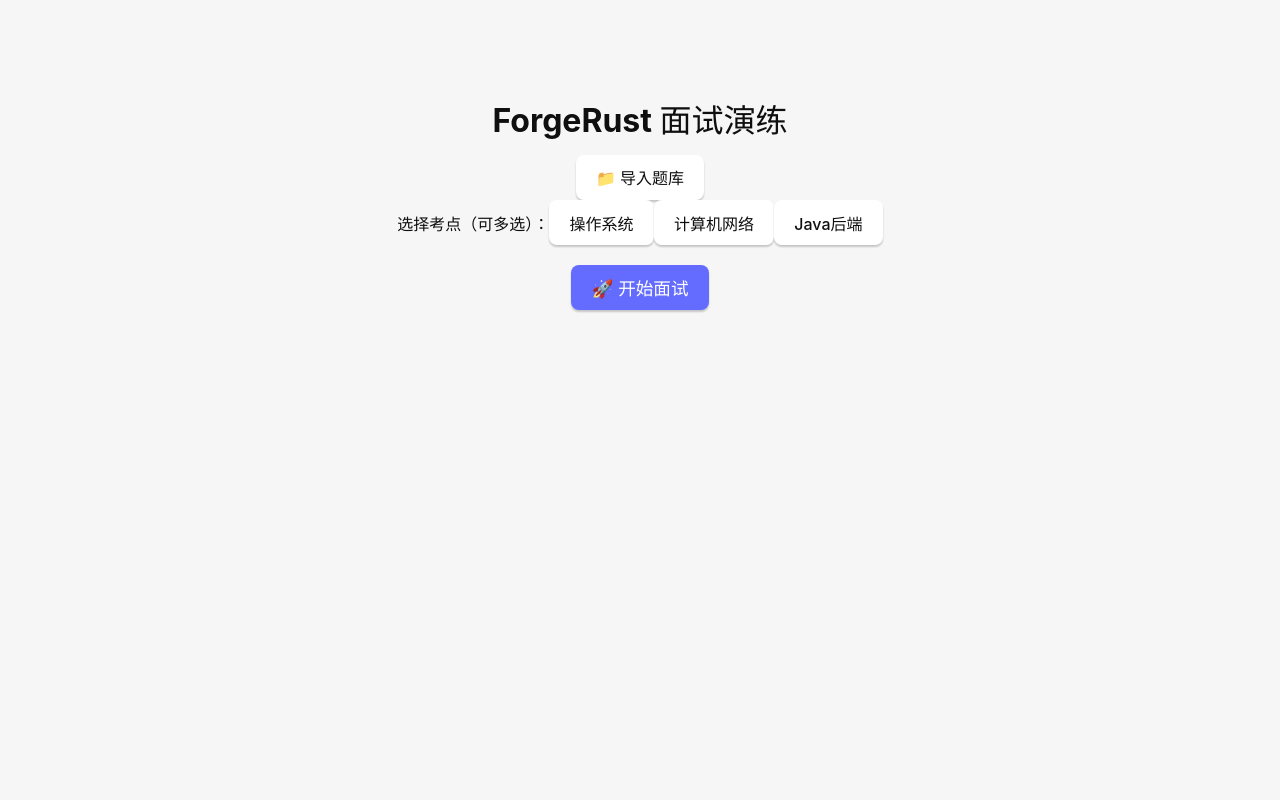
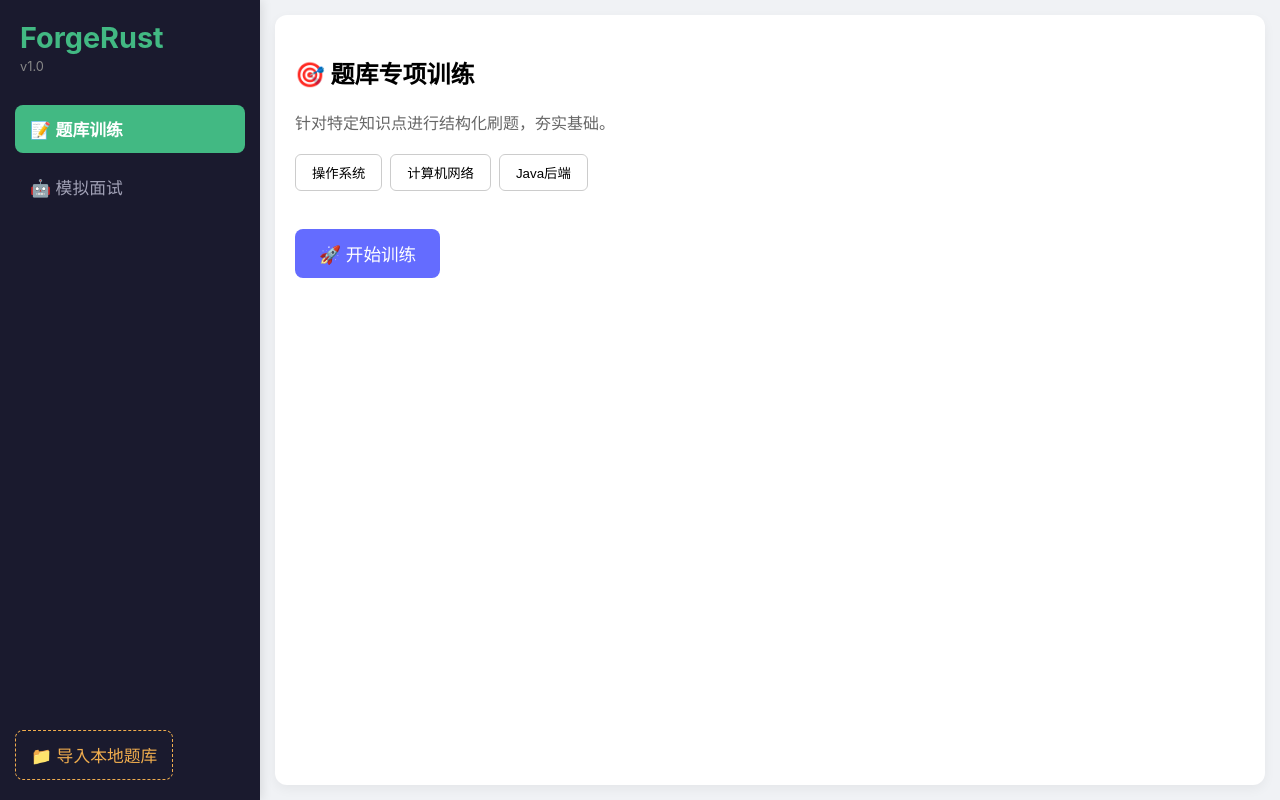
Before and after one commit to Yukino-chyan/ForgeRust, a Vue app: page / in a window 1280 px wide. Built offline with nearby package versions, Linux system fonts and the light colour scheme.

Commit message:
Restructed the logic,now it has two individial ability:Questions and Interview

```diff
--- a/src/App.vue
+++ b/src/App.vue
@@ -3,305 +3,132 @@ import { ref } from "vue";
 import { invoke } from "@tauri-apps/api/core";
 import { open } from "@tauri-apps/plugin-dialog";
 
-interface AiResponse {
-  score: number;
-  comment: string;
-  next_topic_suggestion: string;
-}
+// 引入刚刚写好的组件
+import QuestionTraining from "./components/QuestionTraining.vue";
 
-interface Question {
-  id: number;
-  content: string;
-  tags: string;
-  difficulty: number;
-}
-const tags = ["操作系统", "计算机网络", "Java后端"];
-const appState = ref<'setup' | 'interview'>('setup'); // 控制当前显示哪个页面
-const selectedTags = ref<string[]>([]); // 用户选中的考点（现在是数组了，支持多选）
-const questionList = ref<Question[]>([]); // 后端发来的一整套试卷
-const currentIndex = ref(0); // 当前做到第几题了
-const currentQuestion = ref<Question | null>(null);
-const userAnswer = ref("");
-const aiResult = ref<AiResponse | null>(null);
-const isLoading = ref(false);
+// 全局路由状态：控制右侧显示什么内容
+const currentView = ref<'training' | 'mock_interview'>('training');
 
-// 负责点击标签时的选中/取消选中逻辑
-function toggleTag(tag: string) {
-  const index = selectedTags.value.indexOf(tag);
-  if (index > -1) {
-    selectedTags.value.splice(index, 1); // 再次点击取消选中
-  } else {
-    selectedTags.value.push(tag); // 选中
-  }
-}
-
-// 2. 负责点击“开始面试”按钮的逻辑
-async function startInterview() {
-  if (selectedTags.value.length === 0) {
-    return alert("请至少选择一个考点！");
-  }
-
-  try {
-    questionList.value = await invoke("generate_interview", { tags: selectedTags.value });
-
-    // 初始化考试状态
-    currentIndex.value = 0;
-    currentQuestion.value = questionList.value[0]; // 把试卷的第一题挂载到当前显示
-    userAnswer.value = "";
-    aiResult.value = null;
-    // 状态机切换！
-    appState.value = 'interview';
-
-  } catch (error) {
-    alert(error);
-  }
-}
-
-async function startEvaluation() {
-    isLoading.value = true;
-  try {
-    aiResult.value = await invoke("mock_evaluate_answer", {
-      answer: userAnswer.value
-    });
-  } catch (error) {
-    console.error("调用失败:", error);
-  } finally {
-    isLoading.value = false;
-  }
-}
-
+// 全局工具：导入题库保留在最顶层
 async function handleImport() {
   try {
-    // 唤起操作系统的文件选择框
     const selectedPath = await open({
       multiple: false,
-      filters: [{
-        name: '题库文件',
-        extensions: ['txt', 'json', 'csv']
-      }]
+      filters: [{ name: '题库文件', extensions: ['txt', 'json', 'csv'] }]
     });
+    if (!selectedPath) return;
 
-    if (!selectedPath) {
-      console.log("用户取消了文件选择");
-      return;
-    }
-    // 发送给 Rust 后端去处理
-    console.log("选中的文件路径：", selectedPath);
     const resultMsg = await invoke("import_questions_from_file", {
       filePath: typeof selectedPath === 'string' ? selectedPath : (selectedPath as any).path
     });
-
-    alert(`🎉 ${resultMsg}\n\n(现在你可以多点几次标签抽题，看看能不能抽到刚才导入的题了)`);
-
+    alert(`🎉 ${resultMsg}`);
   } catch (error) {
     console.error("文件导入失败:", error);
     alert(`导入出错: ${error}`);
   }
 }
-
-// 切换到下一题，或者结束面试
-function nextQuestion() {
-  if (currentIndex.value < questionList.value.length - 1) {
-    // 还没考完，进入下一题
-    currentIndex.value++;
-    currentQuestion.value = questionList.value[currentIndex.value];
-    userAnswer.value = ""; // 清空上一题的答案
-    aiResult.value = null; // 清空上一题的评价
-  } else {
-    // 考完了，交卷！
-    alert("🎉 面试结束！你已经完成了所有题目。");
-    appState.value = 'setup'; // 回到备考室
-    selectedTags.value = [];
-  }
-}
-
 </script>
 
 <template>
-  <main class="container">
-    <div class="header">
-      <h1>ForgeRust 面试演练</h1>
-      <button class="import-btn" @click="handleImport">📁 导入题库</button>
-    </div>
+  <div class="app-layout">
+    <aside class="sidebar">
+      <div class="logo">
+        <h2>ForgeRust</h2>
+        <span class="version">v1.0</span>
+      </div>
 
-    <div v-if="appState === 'setup'">
-      <section class="tag-section">
-        <span>选择考点（可多选）：</span>
+      <nav class="nav-menu">
         <button
-          v-for="tag in tags"
-          :key="tag"
-          @click="toggleTag(tag)"
-          :class="['tag-btn', { 'selected': selectedTags.includes(tag) }]"
+          :class="['nav-item', { active: currentView === 'training' }]"
+          @click="currentView = 'training'"
         >
-          {{ tag }}
+          📝 题库训练
         </button>
-      </section>
+        <button
+          :class="['nav-item', { active: currentView === 'mock_interview' }]"
+          @click="currentView = 'mock_interview'"
+        >
+          🤖 模拟面试
+        </button>
+      </nav>
 
-      <button class="start-btn" @click="startInterview">🚀 开始面试</button>
-    </div>
+      <div class="sidebar-footer">
+        <button class="nav-item import-action" @click="handleImport">
+          📁 导入本地题库
+        </button>
+      </div>
+    </aside>
 
-    <div v-else-if="appState === 'interview'">
-      <section class="question-box">
-        <h3>🎙️ 面试官提问 ({{ currentIndex + 1 }} / {{ questionList.length }})：</h3>
-        <p class="question-text">{{ currentQuestion?.content }}</p>
-        <span class="meta">
-          标签：{{ currentQuestion?.tags }} | 难度：{{ currentQuestion?.difficulty }}
-        </span>
-      </section>
+    <main class="main-content">
+      <div v-if="currentView === 'training'">
+        <QuestionTraining />
+      </div>
 
-      <section>
-        <textarea
-          v-model="userAnswer"
-          placeholder="请在这里输入你的回答..."
-          :disabled="isLoading"
-        ></textarea>
-        <br />
-        <button @click="startEvaluation" :disabled="isLoading || !userAnswer">
-          {{ isLoading ? "面试官思考中 (2s)..." : "提交回答" }}
-        </button>
-      </section>
+      <div v-else-if="currentView === 'mock_interview'">
+        <div class="placeholder-box">
+          <h2>🤖 AI 模拟面试区 (开发中)</h2>
+          <p>这里将接入大模型 API，进行无固定题库的自由多轮追问。</p>
+          <p>敬请期待...</p>
+        </div>
+      </div>
 
-      <section v-if="aiResult" class="result-box">
-        <hr />
-        <h3>📈 面试评价</h3>
-        <p><strong>得分：</strong> <span class="score">{{ aiResult.score }}</span></p>
-        <p><strong>评语：</strong> {{ aiResult.comment }}</p>
-        <p><strong>后续建议：</strong> {{ aiResult.next_topic_suggestion }}</p>
-
-        <button class="next-btn" @click="nextQuestion">👉 下一题</button>
-      </section>
-    </div>
-
-  </main>
+    </main>
+  </div>
 </template>
 
+<style>
+/* 重置基础样式 */
+body, html { margin: 0; padding: 0; height: 100%; font-family: Inter, sans-serif; background-color: #f0f2f5; }
+</style>
+
 <style scoped>
-.logo.vite:hover {
-  filter: drop-shadow(0 0 2em #747bff);
+/* 核心：左右分栏 Flexbox 布局 */
+.app-layout {
+  display: flex;
+  height: 100vh;
+  width: 100vw;
+  overflow: hidden;
 }
 
-.logo.vue:hover {
-  filter: drop-shadow(0 0 2em #249b73);
+/* 左侧栏样式 */
+.sidebar {
+  width: 260px;
+  background-color: #1a1a2e;
+  color: #fff;
+  display: flex;
+  flex-direction: column;
+  padding: 20px 0;
+  box-shadow: 2px 0 10px rgba(0,0,0,0.1);
 }
 
-</style>
-<style>
-:root {
-  font-family: Inter, Avenir, Helvetica, Arial, sans-serif;
-  font-size: 16px;
-  line-height: 24px;
-  font-weight: 400;
+.logo { padding: 0 20px 30px; text-align: left; }
+.logo h2 { margin: 0; color: #42b983; font-size: 1.8rem;}
+.version { font-size: 0.8rem; color: #888; }
 
-  color: #0f0f0f;
-  background-color: #f6f6f6;
+.nav-menu { flex: 1; display: flex; flex-direction: column; gap: 10px; padding: 0 15px; }
 
-  font-synthesis: none;
-  text-rendering: optimizeLegibility;
-  -webkit-font-smoothing: antialiased;
-  -moz-osx-font-smoothing: grayscale;
-  -webkit-text-size-adjust: 100%;
+.nav-item {
+  background: transparent; border: none; color: #a0a0b5; text-align: left;
+  padding: 12px 15px; font-size: 1.05rem; border-radius: 8px; cursor: pointer; transition: all 0.2s;
+}
+.nav-item:hover { background-color: rgba(255,255,255,0.05); color: #fff;}
+.nav-item.active { background-color: #42b983; color: #fff; font-weight: bold;}
+.import-action { color: #f0ad4e; margin: 0 15px; border: 1px dashed #f0ad4e; text-align: center;}
+.import-action:hover { background-color: #f0ad4e; color: #1a1a2e; }
+
+/* 右侧内容区样式 */
+.main-content {
+  flex: 1;
+  background-color: #fff;
+  margin: 15px;
+  border-radius: 12px;
+  box-shadow: 0 4px 12px rgba(0,0,0,0.05);
+  overflow-y: auto;
 }
 
-.container {
-  margin: 0;
-  padding-top: 10vh;
-  display: flex;
-  flex-direction: column;
-  justify-content: center;
-  text-align: center;
+/* 占位符样式 */
+.placeholder-box {
+  height: 100%; display: flex; flex-direction: column;
+  justify-content: center; align-items: center; color: #666;
 }
-
-.logo {
-  height: 6em;
-  padding: 1.5em;
-  will-change: filter;
-  transition: 0.75s;
-}
-
-.logo.tauri:hover {
-  filter: drop-shadow(0 0 2em #24c8db);
-}
-
-.row {
-  display: flex;
-  justify-content: center;
-}
-
-a {
-  font-weight: 500;
-  color: #646cff;
-  text-decoration: inherit;
-}
-
-a:hover {
-  color: #535bf2;
-}
-
-h1 {
-  text-align: center;
-}
-
-input,
-button {
-  border-radius: 8px;
-  border: 1px solid transparent;
-  padding: 0.6em 1.2em;
-  font-size: 1em;
-  font-weight: 500;
-  font-family: inherit;
-  color: #0f0f0f;
-  background-color: #ffffff;
-  transition: border-color 0.25s;
-  box-shadow: 0 2px 2px rgba(0, 0, 0, 0.2);
-}
-
-button {
-  cursor: pointer;
-}
-
-button:hover {
-  border-color: #396cd8;
-}
-button:active {
-  border-color: #396cd8;
-  background-color: #e8e8e8;
-}
-
-input,
-button {
-  outline: none;
-}
-
-#greet-input {
-  margin-right: 5px;
-}
-
-@media (prefers-color-scheme: dark) {
-  :root {
-    color: #f6f6f6;
-    background-color: #2f2f2f;
-  }
-
-  a:hover {
-    color: #24c8db;
-  }
-
-  input,
-  button {
-    color: #ffffff;
-    background-color: #0f0f0f98;
-  }
-  button:active {
-    background-color: #0f0f0f69;
-  }
-}
-/* 选中的考点变成绿色高亮 */
-.tag-btn.selected {
-  background-color: #42b983;
-  color: white;
-  border-color: #42b983;
-}
-/* 开始面试和下一题按钮的样式 */
-.start-btn { margin-top: 20px; font-size: 1.1rem; padding: 10px 20px; background-color: #646cff; color: white; border: none; border-radius: 8px;}
-.next-btn { margin-top: 15px; background-color: #f0ad4e; color: white; border: none; padding: 8px 16px; border-radius: 6px; }
 </style>
--- /dev/null
+++ b/src/components/QuestionTraining.vue
@@ -0,0 +1,122 @@
+<script setup lang="ts">
+import { ref, computed } from "vue";
+import { invoke } from "@tauri-apps/api/core";
+
+// --- 接口定义 ---
+interface AiResponse { score: number; comment: string; next_topic_suggestion: string; }
+interface Question { id: number; content: string; tags: string; difficulty: number; }
+
+// --- 状态变量 ---
+const tags = ["操作系统", "计算机网络", "Java后端"];
+const appState = ref<'setup' | 'interview'>('setup');
+const selectedTags = ref<string[]>([]);
+const questionList = ref<Question[]>([]);
+const currentIndex = ref(0);
+
+const userAnswer = ref("");
+const aiResult = ref<AiResponse | null>(null);
+const isLoading = ref(false);
+
+const currentQuestion = computed(() => questionList.value[currentIndex.value]);
+
+// --- 核心逻辑 ---
+function toggleTag(tag: string) {
+  const index = selectedTags.value.indexOf(tag);
+  if (index > -1) { selectedTags.value.splice(index, 1); }
+  else { selectedTags.value.push(tag); }
+}
+
+async function startInterview() {
+  if (selectedTags.value.length === 0) return alert("请至少选择一个考点！");
+  try {
+    questionList.value = await invoke("generate_interview", { tags: selectedTags.value });
+    currentIndex.value = 0;
+    userAnswer.value = "";
+    aiResult.value = null;
+    appState.value = 'interview';
+  } catch (error) { alert(error); }
+}
+
+async function startEvaluation() {
+  isLoading.value = true;
+  try {
+    aiResult.value = await invoke("mock_evaluate_answer", { answer: userAnswer.value });
+  } catch (error) { console.error("调用失败:", error); }
+  finally { isLoading.value = false; }
+}
+
+function nextQuestion() {
+  if (currentIndex.value < questionList.value.length - 1) {
+    currentIndex.value++;
+    userAnswer.value = "";
+    aiResult.value = null;
+  } else {
+    alert("🎉 训练结束！你已经完成了所有题目。");
+    appState.value = 'setup';
+    selectedTags.value = [];
+  }
+}
+</script>
+
+<template>
+  <div class="training-container">
+    <div v-if="appState === 'setup'" class="setup-room">
+      <h2>🎯 题库专项训练</h2>
+      <p class="desc">针对特定知识点进行结构化刷题，夯实基础。</p>
+
+      <section class="tag-section">
+        <button
+          v-for="tag in tags" :key="tag" @click="toggleTag(tag)"
+          :class="['tag-btn', { 'selected': selectedTags.includes(tag) }]"
+        >
+          {{ tag }}
+        </button>
+      </section>
+
+      <button class="start-btn" @click="startInterview">🚀 开始训练</button>
+    </div>
+
+    <div v-else-if="appState === 'interview'" class="interview-room">
+      <section class="question-box">
+        <h3>🎙️ 考题 ({{ currentIndex + 1 }} / {{ questionList.length }})：</h3>
+        <p class="question-text">{{ currentQuestion?.content }}</p>
+        <span class="meta">标签：{{ currentQuestion?.tags }} | 难度：{{ currentQuestion?.difficulty }}</span>
+      </section>
+
+      <section>
+        <textarea v-model="userAnswer" placeholder="请在这里输入你的回答..." :disabled="isLoading"></textarea>
+        <br />
+        <button class="submit-btn" @click="startEvaluation" :disabled="isLoading || !userAnswer">
+          {{ isLoading ? "系统批阅中 (2s)..." : "提交回答" }}
+        </button>
+      </section>
+
+      <section v-if="aiResult" class="result-box">
+        <hr />
+        <h3>📈 评价反馈</h3>
+        <p><strong>得分：</strong> <span class="score">{{ aiResult.score }}</span></p>
+        <p><strong>评语：</strong> {{ aiResult.comment }}</p>
+        <button class="next-btn" @click="nextQuestion">👉 下一题</button>
+      </section>
+    </div>
+  </div>
+</template>
+
+<style scoped>
+/* 组件内部专属样式 */
+.training-container { padding: 20px; text-align: left; }
+.desc { color: #666; margin-bottom: 20px; }
+.tag-section { margin-bottom: 30px; }
+.tag-btn { margin: 0 8px 8px 0; padding: 8px 16px; cursor: pointer; border-radius: 6px; border: 1px solid #ccc; background: #fff; transition: all 0.2s;}
+.tag-btn.selected { background-color: #42b983; color: white; border-color: #42b983; }
+.start-btn { font-size: 1.1rem; padding: 12px 24px; background-color: #646cff; color: white; border: none; border-radius: 8px; cursor: pointer;}
+.question-box { background: #f4f6f8; padding: 20px; border-radius: 8px; margin-bottom: 20px; border-left: 4px solid #42b983;}
+.question-text { font-size: 1.1rem; font-weight: bold; color: #2c3e50; margin: 10px 0;}
+.meta { font-size: 0.85em; color: #888; }
+textarea { width: 100%; height: 120px; padding: 12px; border-radius: 8px; border: 1px solid #ddd; resize: vertical; margin-bottom: 10px;}
+.submit-btn { background: #000; color: #fff; border: none; padding: 10px 20px; border-radius: 6px; cursor: pointer; }
+.submit-btn:disabled { background: #ccc; cursor: not-allowed; }
+.result-box { background: #fafafa; padding: 20px; border-radius: 8px; margin-top: 20px; border: 1px solid #eee;}
+.score { color: #42b983; font-size: 1.3rem; font-weight: bold; }
+.next-btn { margin-top: 15px; background-color: #f0ad4e; color: white; border: none; padding: 8px 20px; border-radius: 6px; cursor: pointer;}
+</style>
```
